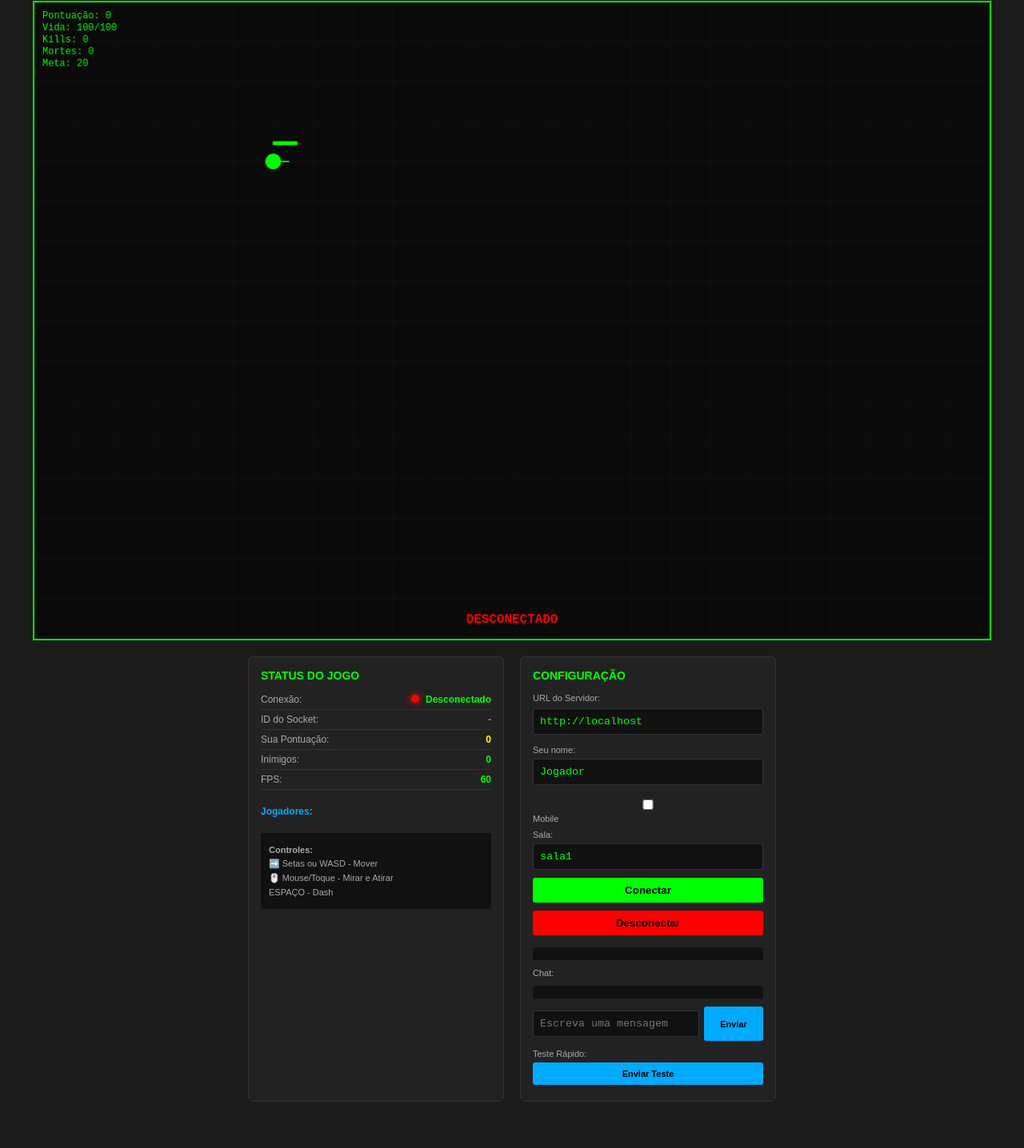
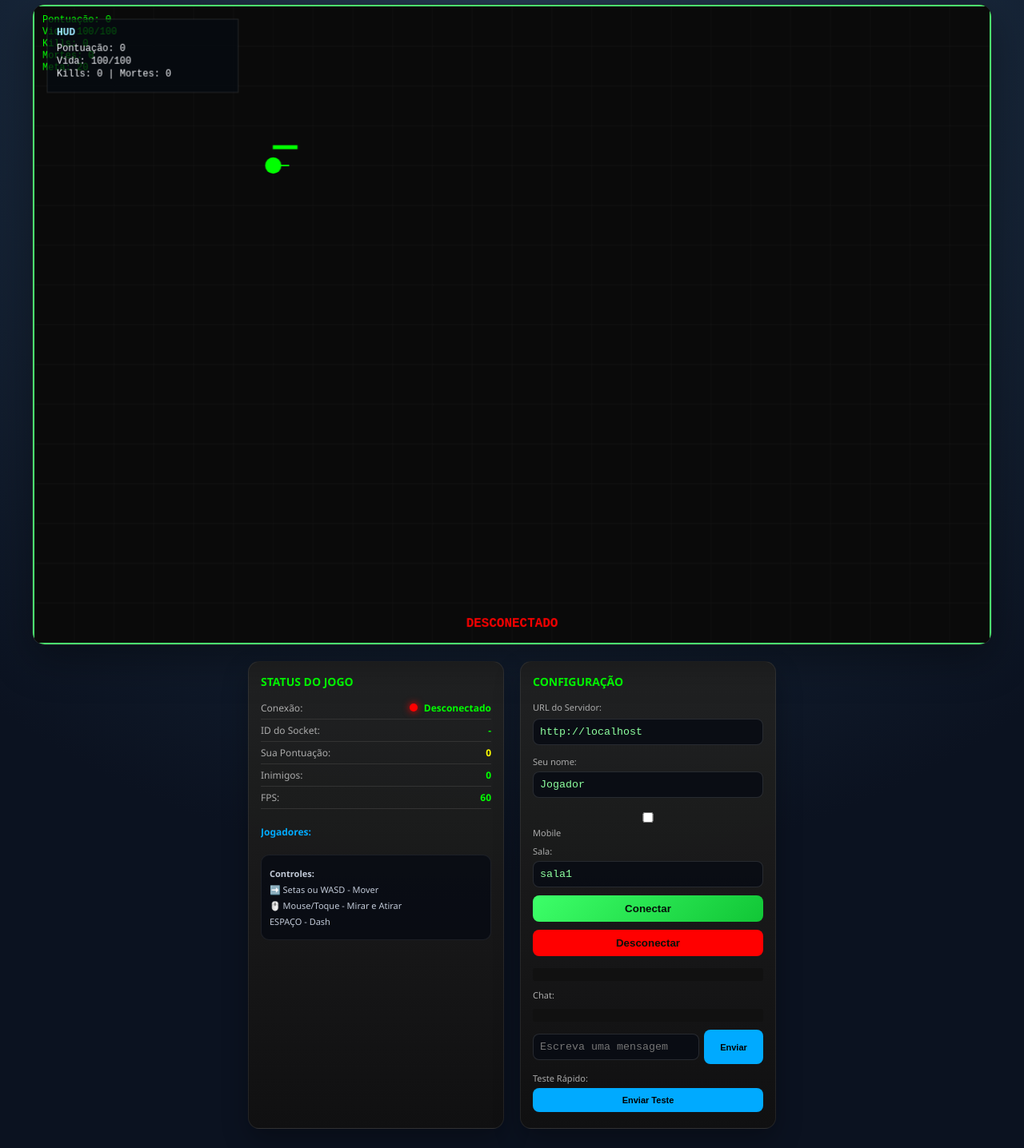
Before and after one commit to Carlin-dark/jogos, a website: page index.html in a window 1280 px wide. Shown: the part 19-1455 px from the top of the page at 80% size. Before the commit the page ends 1417 px from the top, so only its background shows below. Drawn offline with nearby package versions, Linux system fonts and the light colour scheme.

Commit message:
Resolvendo conflitos de mergses

```diff
--- a/index.html
+++ b/index.html
@@ -15,15 +15,15 @@
     }
 
     body {
-      font-family: 'Arial', sans-serif;
-      background: #1a1a1a;
+      font-family: 'Segoe UI', Arial, sans-serif;
+      background: radial-gradient(circle at top, #243b53, #0b1220 70%);
       display: flex;
       justify-content: center;
       align-items: flex-start;
       min-height: 100dvh;
-      color: #fff;
+      color: #f5f7fb;
       overflow: auto;
-      padding: 10px;
+      padding: 14px;
     }
 
     .container {
@@ -40,6 +40,11 @@
     .game-area {
       position: relative;
       flex-shrink: 0;
+      border-radius: 16px;
+      overflow: hidden;
+      box-shadow: 0 18px 50px rgba(0, 0, 0, 0.35);
+      border: 1px solid rgba(255,255,255,0.1);
+      background: #090d14;
     }
 
     .joystick-wrap {
@@ -52,30 +57,30 @@
     }
 
     .joystick-base {
-      width: 96px;
-      height: 96px;
+      width: 104px;
+      height: 104px;
       border-radius: 50%;
-      background: rgba(0, 0, 0, 0.45);
-      border: 2px solid rgba(255,255,255,0.25);
+      background: rgba(7, 14, 24, 0.65);
+      border: 2px solid rgba(255,255,255,0.22);
       position: relative;
       touch-action: none;
-      box-shadow: inset 0 0 0 1px rgba(255,255,255,0.08);
+      box-shadow: inset 0 0 18px rgba(255,255,255,0.08), 0 10px 26px rgba(0,0,0,0.35);
     }
 
     .joystick-knob {
-      width: 44px;
-      height: 44px;
+      width: 46px;
+      height: 46px;
       border-radius: 50%;
-      background: rgba(15, 255, 0, 0.9);
+      background: linear-gradient(135deg, #3dff69, #11c636);
       position: absolute;
-      left: 26px;
-      top: 26px;
+      left: 29px;
+      top: 29px;
       transform: translate(0, 0);
-      box-shadow: 0 0 10px rgba(15,255,0,0.4);
+      box-shadow: 0 0 16px rgba(17, 198, 54, 0.45);
     }
 
     canvas {
-      border: 2px solid #0f0;
+      border: 2px solid rgba(83, 255, 124, 0.9);
       background: #0a0a0a;
       display: block;
       cursor: crosshair;
@@ -177,12 +182,13 @@
     }
 
     .status {
-      background: #222;
+      background: linear-gradient(180deg, rgba(34, 34, 34, 0.95), rgba(17, 17, 17, 0.95));
       padding: 15px;
-      border-radius: 5px;
+      border-radius: 14px;
       min-width: 250px;
       width: min(100%, 320px);
-      border: 1px solid #333;
+      border: 1px solid rgba(255,255,255,0.08);
+      box-shadow: 0 14px 32px rgba(0,0,0,0.28);
     }
 
     .status h2 {
@@ -248,14 +254,15 @@
     .controls {
       margin-top: 15px;
       font-size: 11px;
-      background: #111;
+      background: rgba(9, 13, 20, 0.92);
       padding: 10px;
-      border-radius: 3px;
+      border-radius: 10px;
+      border: 1px solid rgba(255,255,255,0.08);
     }
 
     .controls p {
       margin: 5px 0;
-      color: #aaa;
+      color: #c2cad8;
     }
 
     .score {
@@ -263,41 +270,42 @@
     }
 
     .server-config {
-      background: #222;
+      background: linear-gradient(180deg, rgba(34, 34, 34, 0.95), rgba(17, 17, 17, 0.95));
       padding: 15px;
-      border-radius: 5px;
-      border: 1px solid #333;
+      border-radius: 14px;
+      border: 1px solid rgba(255,255,255,0.08);
       min-width: 250px;
       width: min(100%, 320px);
+      box-shadow: 0 14px 32px rgba(0,0,0,0.28);
     }
 
     .server-config input {
       width: 100%;
       padding: 8px;
       margin: 5px 0;
-      background: #111;
-      border: 1px solid #333;
-      color: #0f0;
-      border-radius: 3px;
+      background: rgba(9, 13, 20, 0.92);
+      border: 1px solid rgba(255,255,255,0.12);
+      color: #8dff9f;
+      border-radius: 8px;
       font-family: monospace;
     }
 
     .server-config button {
       width: 100%;
-      padding: 8px;
+      padding: 9px;
       margin: 5px 0;
-      background: #0f0;
-      color: #000;
+      background: linear-gradient(135deg, #3dff69, #11c636);
+      color: #04110a;
       border: none;
-      border-radius: 3px;
+      border-radius: 8px;
       cursor: pointer;
       font-weight: bold;
-      transition: all 0.3s;
+      transition: all 0.2s ease;
     }
 
     .server-config button:hover {
-      background: #0c0;
-      box-shadow: 0 0 10px #0f0;
+      transform: translateY(-1px);
+      box-shadow: 0 8px 18px rgba(17, 198, 54, 0.25);
     }
 
     .server-config button:active {
@@ -457,7 +465,7 @@
         vy: 0,
         radius: 10,
         angle: 0,
-        speed: 5,
+        speed: 4.8,
         dashCooldown: 0,
         dashDuration: 0,
         score: 0,
@@ -466,7 +474,8 @@
         alive: true,
         kills: 0,
         deaths: 0,
-        respawnTimer: 0
+        respawnTimer: 0,
+        lastInputAt: 0
       },
       players: [],
       enemies: [],
@@ -484,7 +493,8 @@
       roomName: 'sala1',
       playerName: 'Jogador',
       mobileControlsEnabled: false,
-      joystick: { active: false, x: 0, y: 0 }
+      joystick: { active: false, x: 0, y: 0 },
+      effects: { deathFlash: 0, respawnPulse: 0 }
     };
 
     function initGame() {
@@ -664,9 +674,7 @@
 
         const self = config.players.find((player) => player.id === config.socket.id);
         if (self) {
-          config.player.x = self.x;
-          config.player.y = self.y;
-          config.player.angle = self.angle || 0;
+          config.player.angle = self.angle || config.player.angle;
           config.player.score = self.score || 0;
           config.player.health = self.health || config.player.health;
           config.player.maxHealth = self.maxHealth || 100;
@@ -674,6 +682,13 @@
           config.player.kills = self.kills || 0;
           config.player.deaths = self.deaths || 0;
           config.player.respawnTimer = self.respawnTimer || 0;
+
+          const now = performance.now();
+          const hasRecentLocalInput = now - config.player.lastInputAt < 120;
+          if (!hasRecentLocalInput) {
+            config.player.x = config.player.x * 0.75 + self.x * 0.25;
+            config.player.y = config.player.y * 0.75 + self.y * 0.25;
+          }
         }
 
         updatePlayersList(config.players);
@@ -794,15 +809,25 @@
         return;
       }
 
-      if (config.keys['arrowup'] || config.keys['w']) config.player.vy -= config.player.speed;
-      if (config.keys['arrowdown'] || config.keys['s']) config.player.vy += config.player.speed;
-      if (config.keys['arrowleft'] || config.keys['a']) config.player.vx -= config.player.speed;
-      if (config.keys['arrowright'] || config.keys['d']) config.player.vx += config.player.speed;
+      let moved = false;
+      if (config.keys['arrowup'] || config.keys['w']) { config.player.vy -= config.player.speed; moved = true; }
+      if (config.keys['arrowdown'] || config.keys['s']) { config.player.vy += config.player.speed; moved = true; }
+      if (config.keys['arrowleft'] || config.keys['a']) { config.player.vx -= config.player.speed; moved = true; }
+      if (config.keys['arrowright'] || config.keys['d']) { config.player.vx += config.player.speed; moved = true; }
 
       if (config.mobileControlsEnabled && config.joystick.active) {
         config.player.vx += config.joystick.x / 100 * config.player.speed;
         config.player.vy += config.joystick.y / 100 * config.player.speed;
+        moved = true;
       }
+
+      if (moved) {
+        config.player.lastInputAt = performance.now();
+      }
+
+      const friction = 0.88;
+      config.player.vx *= friction;
+      config.player.vy *= friction;
 
       config.player.x += config.player.vx;
       config.player.y += config.player.vy;
@@ -864,16 +889,18 @@
     function drawPlayer() {
       const player = config.player;
       if (!player.alive) {
-        config.ctx.fillStyle = '#777';
+        const pulse = 1 + Math.sin((performance.now() / 180)) * 0.08;
+        config.ctx.fillStyle = `rgba(255, 255, 255, ${0.5 + Math.sin(performance.now() / 120) * 0.2})`;
         config.ctx.beginPath();
-        config.ctx.arc(player.x, player.y, player.radius, 0, Math.PI * 2);
+        config.ctx.arc(player.x, player.y, player.radius * pulse, 0, Math.PI * 2);
         config.ctx.fill();
         return;
       }
 
+      const bobbing = 1 + Math.sin(performance.now() / 180) * 0.03;
       config.ctx.fillStyle = '#0f0';
       config.ctx.beginPath();
-      config.ctx.arc(player.x, player.y, player.radius, 0, Math.PI * 2);
+      config.ctx.arc(player.x, player.y, player.radius * bobbing, 0, Math.PI * 2);
       config.ctx.fill();
 
       const pointerLength = player.radius * 2;
@@ -986,10 +1013,26 @@
         config.ctx.fillText('DESCONECTADO', config.width / 2, config.height - 20);
       }
 
+      const hudPanelX = 16;
+      const hudPanelY = 16;
+      config.ctx.fillStyle = 'rgba(5, 10, 18, 0.7)';
+      config.ctx.fillRect(hudPanelX, hudPanelY, 240, 92);
+      config.ctx.strokeStyle = 'rgba(255,255,255,0.12)';
+      config.ctx.strokeRect(hudPanelX, hudPanelY, 240, 92);
+      config.ctx.fillStyle = '#9fe7ff';
+      config.ctx.font = 'bold 13px monospace';
+      config.ctx.textAlign = 'left';
+      config.ctx.fillText('HUD', hudPanelX + 12, hudPanelY + 20);
+      config.ctx.fillStyle = '#f5f7fb';
+      config.ctx.font = '12px monospace';
+      config.ctx.fillText(`Pontuação: ${config.player.score}`, hudPanelX + 12, hudPanelY + 40);
+      config.ctx.fillText(`Vida: ${Math.round(config.player.health)}/${config.player.maxHealth}`, hudPanelX + 12, hudPanelY + 56);
+      config.ctx.fillText(`Kills: ${config.player.kills} | Mortes: ${config.player.deaths}`, hudPanelX + 12, hudPanelY + 72);
+
       if (config.winner) {
-        config.ctx.fillStyle = 'rgba(0, 0, 0, 0.75)';
+        config.ctx.fillStyle = 'rgba(0, 0, 0, 0.78)';
         config.ctx.fillRect(0, 0, config.width, config.height);
-        config.ctx.fillStyle = '#ff0';
+        config.ctx.fillStyle = '#ffdb4d';
         config.ctx.font = 'bold 28px monospace';
         config.ctx.textAlign = 'center';
         config.ctx.fillText(`Vitória de ${config.winner.name}!`, config.width / 2, config.height / 2 - 10);
@@ -998,7 +1041,7 @@
       } else if (!config.player.alive) {
         config.ctx.fillStyle = 'rgba(0, 0, 0, 0.55)';
         config.ctx.fillRect(0, 0, config.width, config.height);
-        config.ctx.fillStyle = '#f00';
+        config.ctx.fillStyle = '#ff5f5f';
         config.ctx.font = 'bold 24px monospace';
         config.ctx.textAlign = 'center';
         config.ctx.fillText('VOCÊ MORREU', config.width / 2, config.height / 2 - 10);
```
